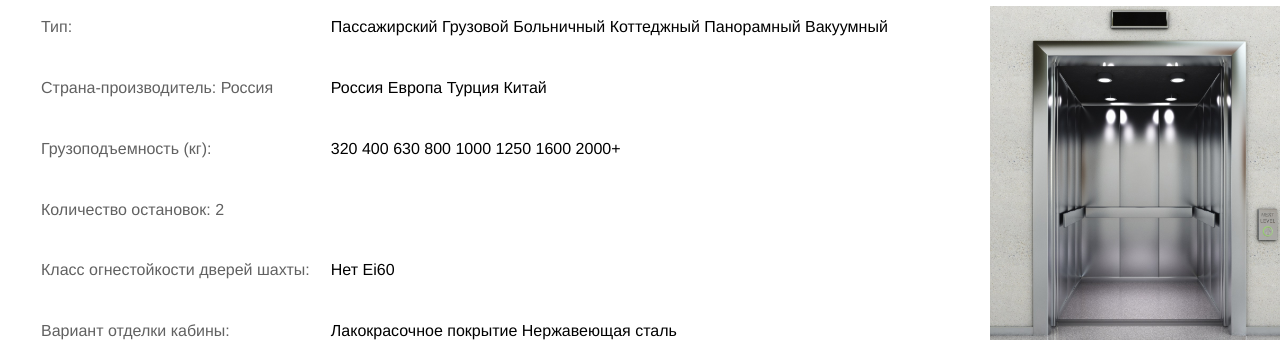
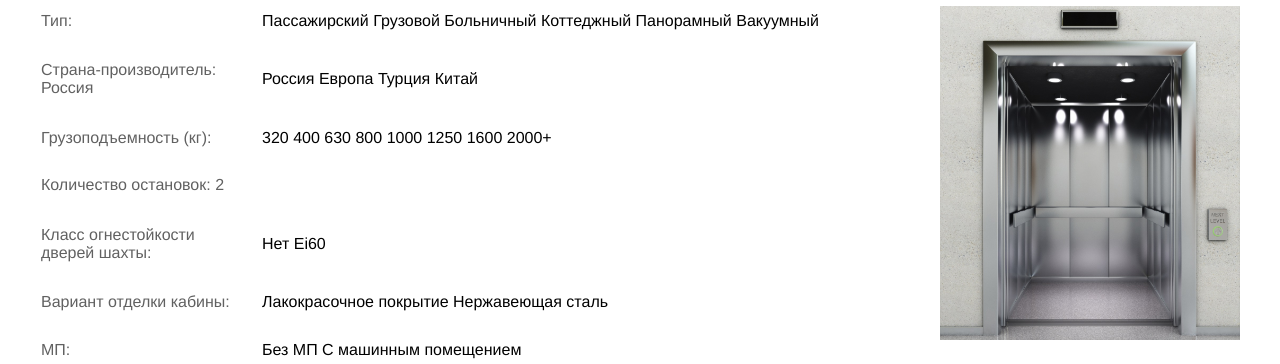
Before and after one commit to nulnow/lift-calculator, a plain HTML site: page index.html in a window 1280 px wide. Shown: the part 60-424 px from the top of the page. Drawn offline with nearby package versions, Linux system fonts and the light colour scheme.

Commit message:
fixed size

```diff
--- a/index.html
+++ b/index.html
@@ -30,6 +30,10 @@
     padding-bottom: 20px;
   }
 
+  .calculator-table td:first-of-type {
+    max-width: 200px;
+  }
+
   .calculator-table__label {
     padding-right: 20px;
     color: #616161;
@@ -52,7 +56,6 @@
     align-items: center;
 
     margin-left: 10px;
-    width: 200px;
   }
   .calculator-row aside button {
     width: 100%;
```
